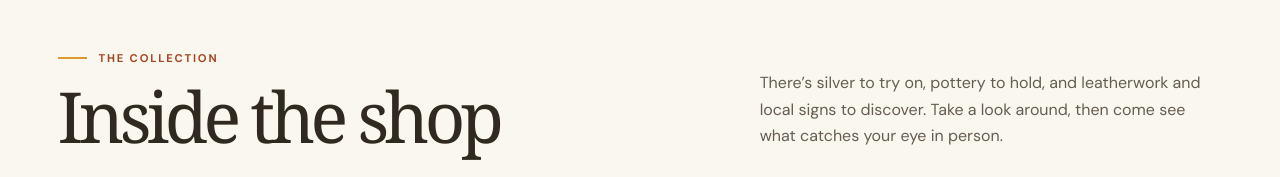
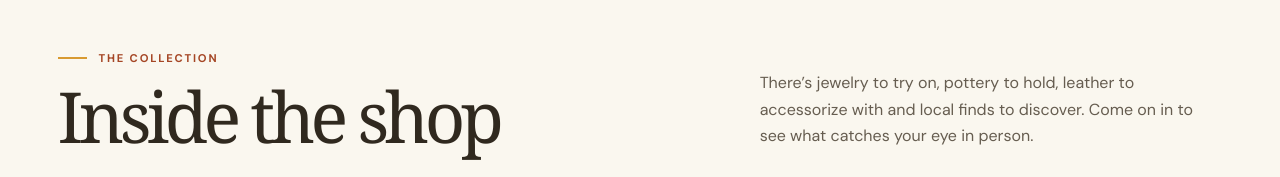
Before and after one commit to nurdthug/conversation-pieces-nh, a plain HTML site: page index.html in a window 1280 px wide. Shown: the part 775-952 px from the top of the page. Drawn offline with Linux system fonts and the light colour scheme; a web font is replaced by a local one.

Commit message:
Update the Inside the shop invitation

```diff
--- a/index.html
+++ b/index.html
@@ -54,7 +54,7 @@
           <p class="eyebrow"><span></span> The collection</p>
           <h2 id="shop-title">Inside the shop</h2>
         </div>
-        <p>There’s silver to try on, pottery to hold, and leatherwork and local signs to discover. Take a look around, then come see what catches your eye in person.</p>
+        <p>There’s jewelry to try on, pottery to hold, leather to accessorize with and local finds to discover. Come on in to see what catches your eye in person.</p>
       </div>
       <div class="gallery-grid">
         <figure>
```
